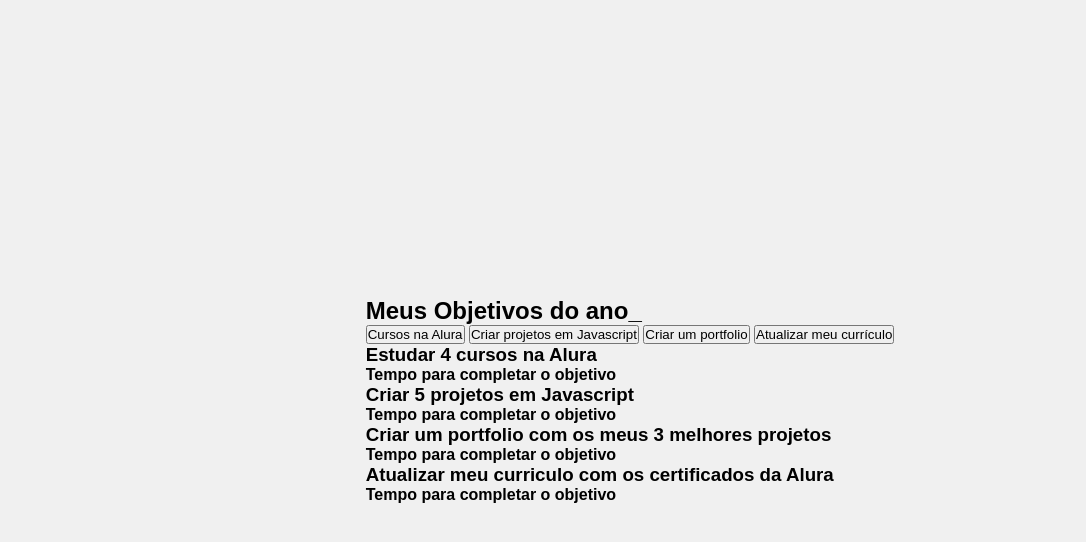
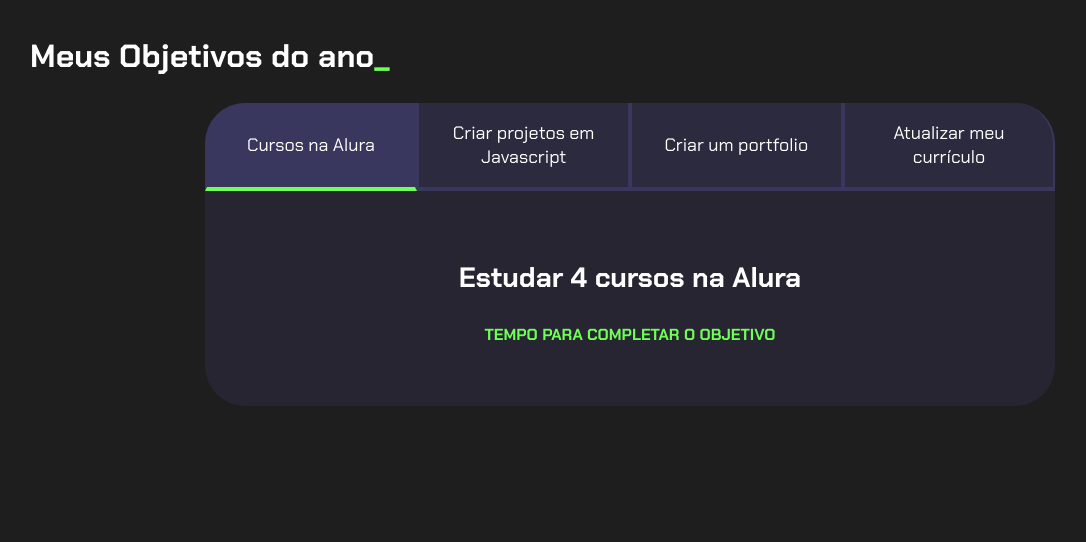
Before and after one commit to FlaviaV22/Projeto-de-vida, a plain HTML site: page index.html in a window 1280 px wide. Shown: the whole page, without its empty margins (10-1096 px from the left). Drawn offline with Linux system fonts and the light colour scheme.

Commit message:
knvrokpw

```diff
--- a/style.css
+++ b/style.css
@@ -1,38 +1,104 @@
-/* Resetando alguns estilos padrões */
-* {
-  margin: 0;
-  padding: 0;
-  box-sizing: border-box;
+@import url('https://fonts.googleapis.com/css2?family=Chakra+Petch:wght@400;700&display=swap');
+
+:root {
+    --cor-de-fundo: #1E1E1E;
+    --verde: #6FFF57;
+    --branco: #FFFFFF;
+    --botao-ativo: #3A375E;
+    --botao-inativo: rgba(58, 55, 94, 0.5);
+    --texto-fundo: rgba(58, 55, 94, 0.3);
 }
 
 body {
-  font-family: 'Arial', sans-serif;
-  background-color: #f0f0f0;
-  display: flex;
-  justify-content: center;
-  align-items: center;
-  height: 100vh;
-  margin: 0;
+    background-color: var(--cor-de-fundo);
+    color: var(--branco);
+    font-family: 'Chakra Petch', sans-serif;
 }
 
-.contador-container {
-  text-align: center;
-  background-color: #fff;
-  padding: 30px;
-  border-radius: 10px;
-  box-shadow: 0 4px 8px rgba(0, 0, 0, 0.1);
-  max-width: 400px;
-  width: 100%;
+
+.conteudo-principal {
+    display: flex;
+    flex-direction: column;
+    justify-content: center;
+    align-items: center;
+    max-width: 1200px;
+    width: 100%;
+    margin: 0 auto;
 }
 
-h1 {
-  font-size: 2rem;
-  color: #333;
-  margin-bottom: 20px;
+.titulo-principal {
+    text-align: left;
+    width: 100%;
+    font-size: 32px;
 }
 
-#contador {
-  font-size: 2.5rem;
-  color: #ff5733;
-  font-weight: bold;
+.titulo-principal span {
+    color: var(--verde);
 }
+
+
+.botao {
+    font-family: 'Chakra Petch', sans-serif;
+    background-color: var(--botao-inativo);
+    color: var(--branco);
+    display: flex;
+    justify-content: center;
+    padding: 1em;
+    font-size: 18px;
+    align-items: center;
+    width: 100%;
+    border-bottom: 4px solid var(--botao-ativo);
+    border-left: 2px solid var(--botao-ativo);
+    border-right: 2px solid var(--botao-ativo);
+    border-top: none;
+}
+
+.botao:first-child {
+    border-radius: 40px 40px 0 0;
+}
+
+.botoes {
+    display: block;
+}
+
+.botao.ativo{
+    background-color: var(--botao-ativo);
+    border-bottom: 4px solid var(--verde);
+}
+
+.abas-textos{
+    background-color: var(--texto-fundo);
+    padding: 40px;
+    border-radius: 0 0 40px 40px;
+}
+.aba-conteudo.ativo{
+    display:block;
+}
+
+.aba-conteudo{
+    display: none;
+}
+
+.aba-conteudo-titulo-principal{
+    font-size: 28px;
+    text-align: center;
+}
+.aba-conteudo-titulo-secundario{
+    text-align: center;
+    color: var(--verde);
+    text-transform: uppercase;
+}
+
+@media screen and (min-width: 768px) {
+    .botoes {
+        display: flex;
+    }
+
+    .botao:first-child {
+        border-radius: 40px 0 0 0;
+    }
+
+    .botao:last-child {
+        border-radius: 0 40px 0 0;
+    }
+}
```
